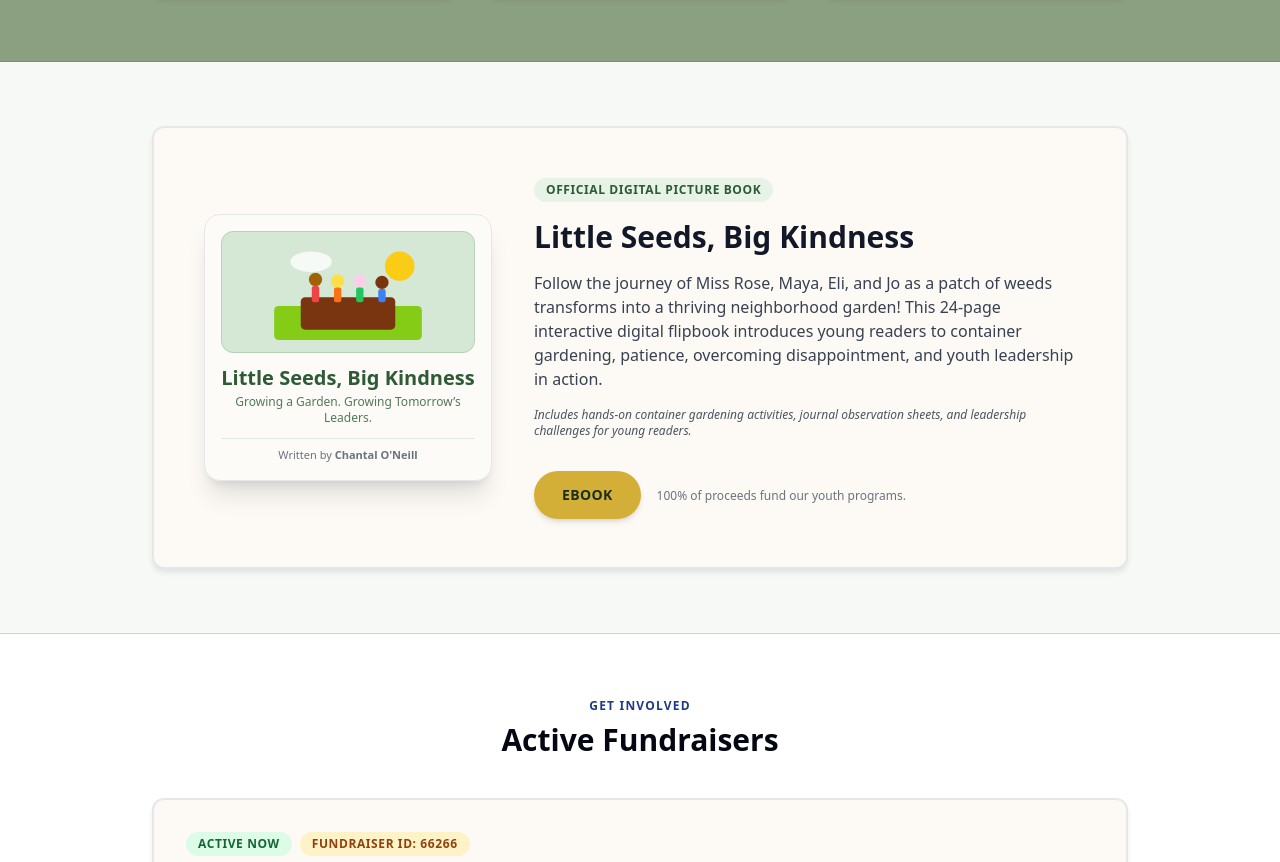
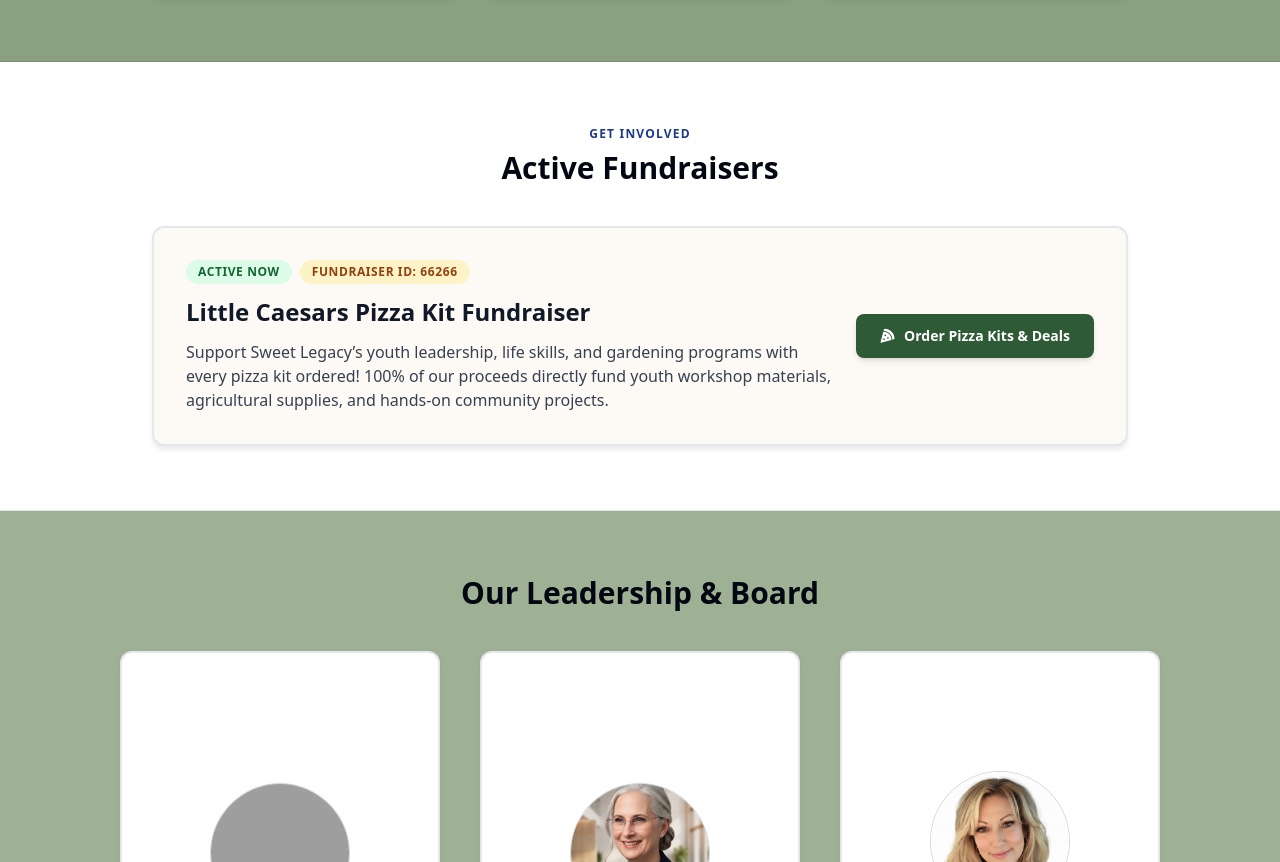
Before and after one commit to SLYLF/7, a plain HTML site: page index.html in a window 1280 px wide. Shown: the part 2506-3368 px from the top of the page. Drawn offline with nearby package versions, Linux system fonts and the light colour scheme; grey boxes are pictures that could not be loaded.

Commit message:
Add files via upload

```diff
--- a/index.html
+++ b/index.html
@@ -155,9 +155,9 @@
                         <i class="fa-solid fa-chevron-down text-[9px]"></i>
                     </button>
                     <div class="absolute left-0 top-full hidden group-hover:block group-focus-within:block bg-white border border-gray-200 rounded-lg shadow-lg py-2 w-52 z-50 normal-case">
-                        <a href="#ebook" class="block px-4 py-2 text-xs text-gray-700 hover:bg-[#e8f3e8] hover:text-[#2e5a36] font-semibold">
-                            <i class="fa-solid fa-book-open mr-2 text-[#2e5a36]"></i> Children's eBook
-                        </a>
+                       <span class="block px-4 py-2 text-[11px] text-gray-400 italic">
+    <i class="fa-solid fa-book-open mr-2 text-gray-300"></i> Children's eBook (Coming Soon)
+</span>
                         <span class="block px-4 py-2 text-[11px] text-gray-400 italic border-t border-gray-100">
                             <i class="fa-solid fa-shirt mr-2 text-gray-300"></i> Apparel & Merch (Coming Soon)
                         </span>
@@ -294,65 +294,6 @@
         </div>
     </section>
 
-<!-- Official Children's Book Feature Section (Shop to Support Anchor) -->
-    <section id="ebook" class="py-16 bg-[#f7f9f6] border-b border-[#8ba080]/40">
-        <div class="max-w-5xl mx-auto px-6">
-            <div class="card-border bg-[#fdfaf5] p-8 md:p-12 flex flex-col md:flex-row items-center gap-10">
-
-                <!-- Left: Book Cover Preview -->
-                <div class="w-full md:w-1/3 flex justify-center shrink-0">
-                    <div class="w-64 sm:w-72 bg-[#fdfbf7] p-4 rounded-2xl shadow-xl border border-gray-200 text-center transform hover:scale-[1.02] transition duration-300">
-                        <div class="bg-[#d5e7d5] rounded-xl p-3 mb-3 border border-[#b8d2b8]">
-                            <svg viewBox="0 0 100 65" class="w-full h-24 mx-auto">
-                                <circle cx="85" cy="15" r="10" fill="#facc15" />
-                                <ellipse cx="25" cy="12" rx="14" ry="7" fill="#ffffff" opacity="0.8" />
-                                <rect x="0" y="42" width="100" height="23" fill="#84cc16" rx="3" />
-                                <rect x="18" y="36" width="64" height="22" fill="#78350f" rx="3" />
-                                <circle cx="28" cy="24" r="4.5" fill="#a16207" />
-                                <rect x="25.5" y="28.5" width="5" height="11" fill="#ef4444" rx="1.5" />
-                                <circle cx="43" cy="25" r="4.5" fill="#fde047" />
-                                <rect x="40.5" y="29.5" width="5" height="10" fill="#f97316" rx="1.5" />
-                                <circle cx="58" cy="25" r="4.5" fill="#fbcfe8" />
-                                <rect x="55.5" y="29.5" width="5" height="10" fill="#22c55e" rx="1.5" />
-                                <circle cx="73" cy="26" r="4.5" fill="#78350f" />
-                                <rect x="70.5" y="30.5" width="5" height="9" fill="#3b82f6" rx="1.5" />
-                            </svg>
-                        </div>
-                        <h4 class="font-extrabold text-[#2e5a36] text-xl leading-tight">Little Seeds, Big Kindness</h4>
-                        <p class="text-xs text-[#52795a] font-medium mt-1">Growing a Garden. Growing Tomorrow’s Leaders.</p>
-                        <p class="text-[11px] text-gray-500 mt-3 pt-2 border-t border-gray-200">Written by <strong>Chantal O'Neill</strong></p>
-                    </div>
-                </div>
-
-                <!-- Right: Description & Order Call to Action -->
-                <div class="w-full md:w-2/3 text-left space-y-4">
-                    <div class="inline-block bg-[#e8f3e8] text-[#2e5a36] text-xs font-bold px-3 py-1 rounded-full uppercase tracking-wider">
-                        Official Digital Picture Book
-                    </div>
-                    <h3 class="text-3xl font-black text-gray-900 leading-tight">
-                        Little Seeds, Big Kindness
-                    </h3>
-                    <p class="text-gray-700 text-sm sm:text-base leading-relaxed">
-                        Follow the journey of Miss Rose, Maya, Eli, and Jo as a patch of weeds transforms into a thriving neighborhood garden! This 24-page interactive digital flipbook introduces young readers to container gardening, patience, overcoming disappointment, and youth leadership in action.
-                    </p>
-                    <p class="text-xs text-gray-600 italic">
-                        Includes hands-on container gardening activities, journal observation sheets, and leadership challenges for young readers.
-                    </p>
-
-                    <!-- Order Action Link Updated to Muse.ai -->
-                    <div class="pt-4 flex flex-col sm:flex-row items-center gap-4">
-                        <a href="https://muse.ai/s/little-seeds-big-kindness-kxt6xnn7mxox0xdxi/qTT9B6pWSM4G2FVqRdL5IAFm3kZR-3QFCaLIoFhKwHQ" target="_blank" rel="noopener noreferrer" class="bg-[#d4af37] hover:bg-[#c49f2c] text-[#1a2f1e] font-bold px-7 py-3.5 rounded-full text-center text-xs sm:text-sm shadow-md transition duration-200 uppercase tracking-wide whitespace-nowrap shrink-0">
-                            eBook
-                        </a>
-                        <span class="text-xs text-gray-500 font-medium text-center sm:text-left leading-relaxed">
-                            100% of proceeds fund our youth programs.
-                        </span>
-                    </div>
-                </div>
-
-            </div>
-        </div>
-    </section>
 
    <!-- Upcoming Events & Fundraisers Section -->
     <section id="events" class="py-16 bg-white border-b border-gray-200">
```
